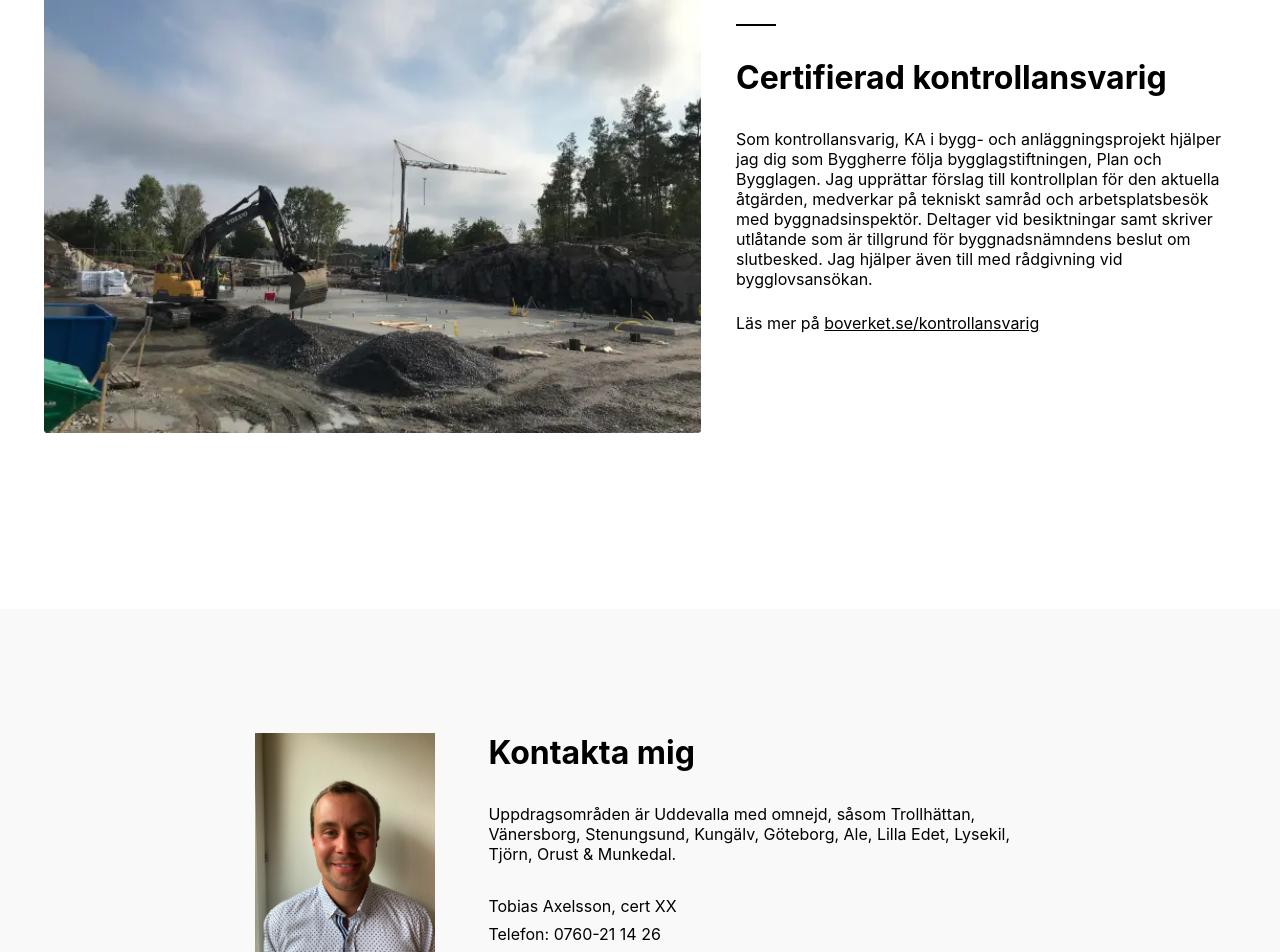
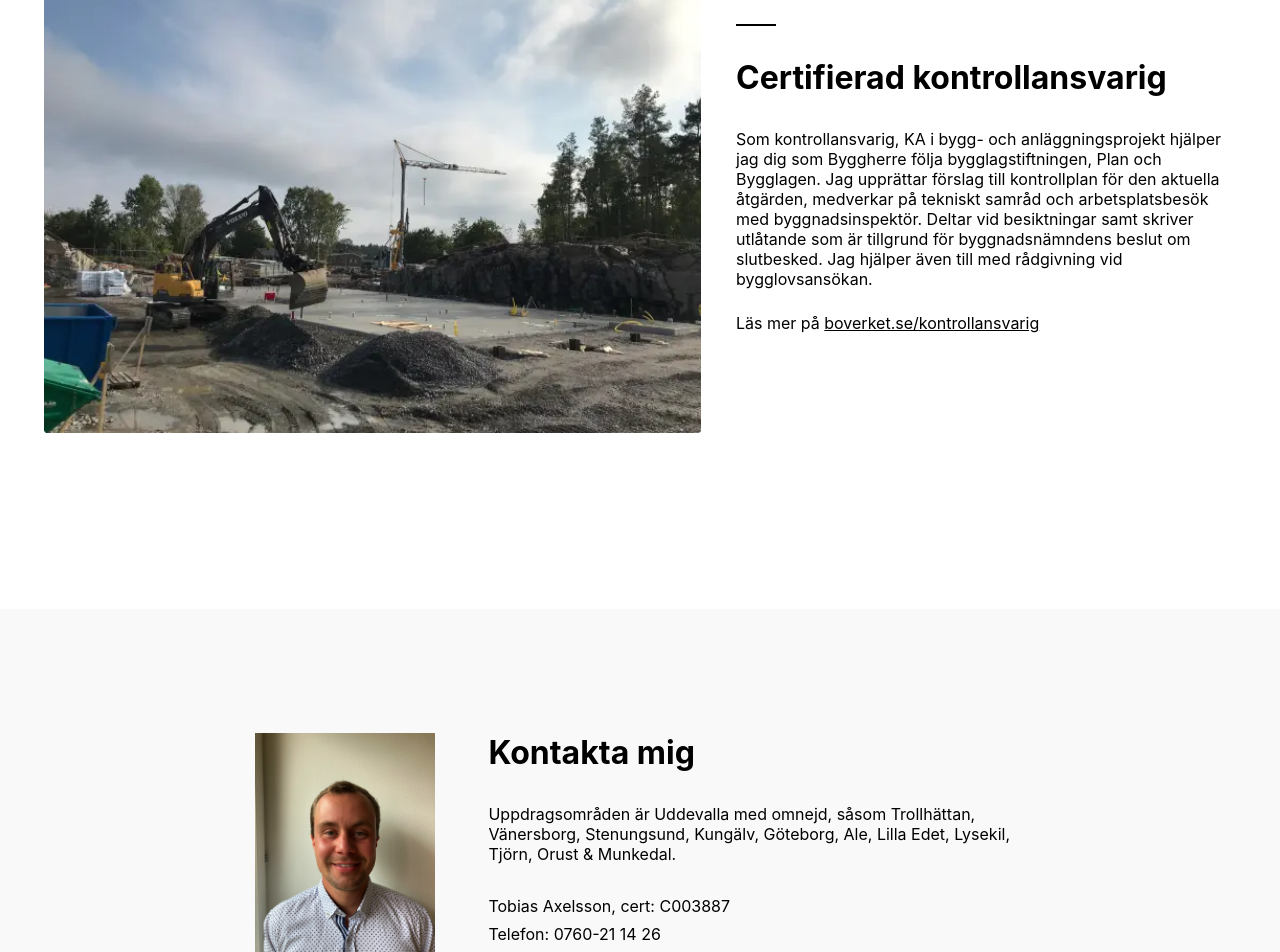
Before and after one commit to majasaaranen/kaprojektkonsult, a React (Create React App) app: page / in a window 1280 px wide. Shown: the part 1020-1972 px from the top of the page. Built offline with nearby package versions, Linux system fonts and the light colour scheme.

Commit message:
add cert number

```diff
--- a/src/components/ContactSection.tsx
+++ b/src/components/ContactSection.tsx
@@ -27,7 +27,7 @@ export const ContactSection = () => {
             Lysekil, Tjörn, Orust & Munkedal.
           </p>
           <Spacer spacing={4} />
-          <p>Tobias Axelsson, cert XX</p>
+          <p>Tobias Axelsson, cert: C003887</p>
           <Spacer spacing={1} />
           <p>
             Telefon: <StyledA href="tel:0760211426">0760-21 14 26</StyledA>
--- a/src/components/InformationSection.tsx
+++ b/src/components/InformationSection.tsx
@@ -19,9 +19,9 @@ export const InformationSection = () => {
           dig som Byggherre följa bygglagstiftningen, Plan och Bygglagen. Jag
           upprättar förslag till kontrollplan för den aktuella åtgärden,
           medverkar på tekniskt samråd och arbetsplatsbesök med
-          byggnadsinspektör. Deltager vid besiktningar samt skriver utlåtande
-          som är tillgrund för byggnadsnämndens beslut om slutbesked. Jag
-          hjälper även till med rådgivning vid bygglovsansökan.
+          byggnadsinspektör. Deltar vid besiktningar samt skriver utlåtande som
+          är tillgrund för byggnadsnämndens beslut om slutbesked. Jag hjälper
+          även till med rådgivning vid bygglovsansökan.
         </p>
         <Spacer spacing={3} />
         <p>
```
